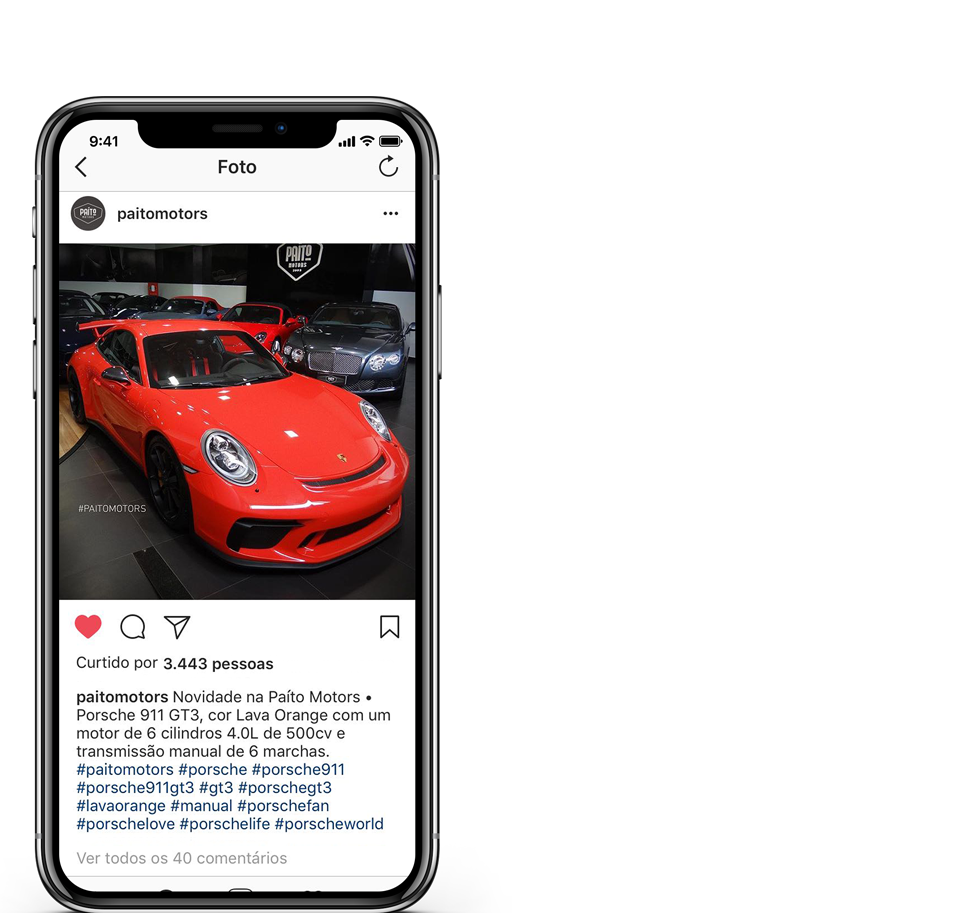
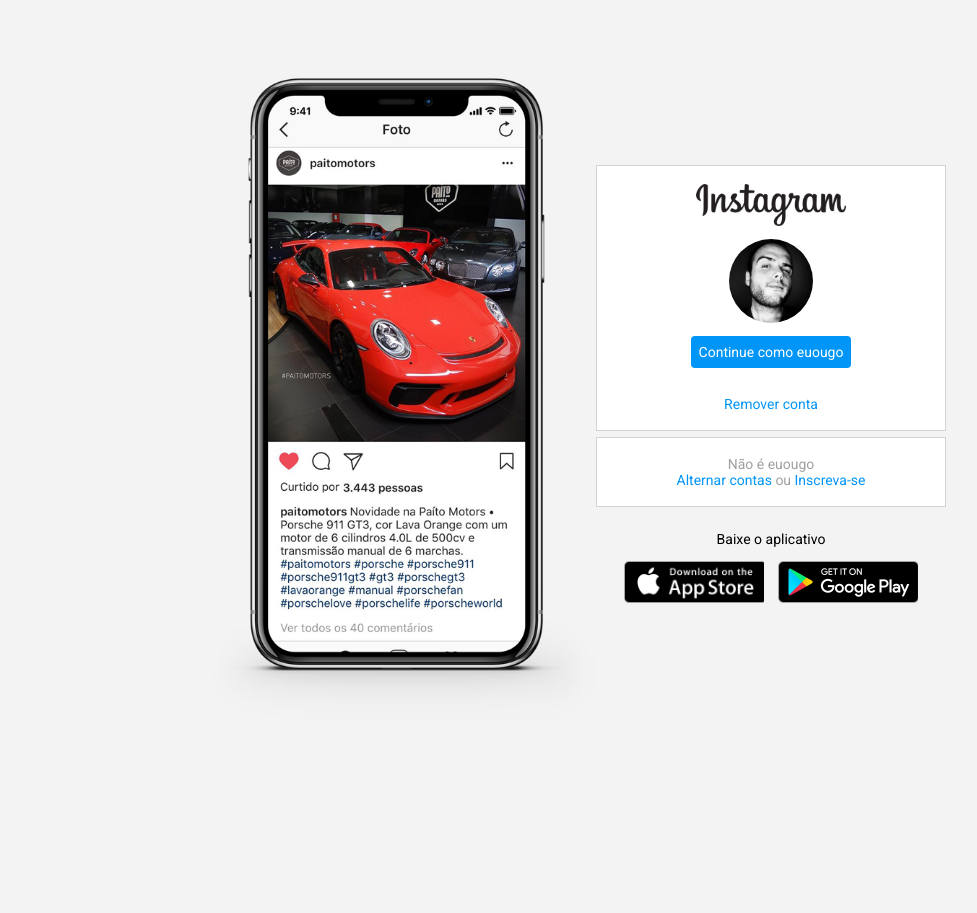
Before and after one commit to euougo/instagram-dio, a plain HTML site: page index.html in a window 1280 px wide. Shown: the top 913 px of the page, without its empty margins (61-1038 px from the left). After the commit the page ends 800 px from the top, so only its background shows below. Drawn offline with Linux system fonts and the light colour scheme.

Commit message:
first version complete

```diff
--- a/css/style.css
+++ b/css/style.css
@@ -0,0 +1,159 @@
+* {
+    padding: 0;
+    margin: 0;
+    box-sizing: border-box;
+    text-decoration: none;
+    font-family: 'Roboto', sans-serif;
+    font-size: 14px;
+}
+
+body {
+    width: 100%;
+    min-height: 100vh;
+    background-color: rgb(243,243,243);
+    margin: 0;
+    padding: 0;
+    display: flex;
+    justify-content: center;
+}
+
+.instagram-wrapper {
+    display: flex;
+    align-items: center;
+    justify-content: center;
+    width: 60%;
+    height: 100vh;
+}
+
+.instagram-phone {
+    display: flex;
+    align-items: center;
+    justify-content: center;
+    width: 50%;
+}
+
+.instagram-phone img {
+    height: 55rem;
+}
+
+.instagram-continue {
+    display: flex;
+    align-items: center;
+    justify-content: space-around;
+    flex-direction: column;
+    width: 50%;
+    max-width: 350px;
+    min-height: 34rem;
+}
+
+.group {
+    display: flex;
+    justify-content: space-between;
+    align-items: center;
+    flex-direction: column;
+    background-color: #ffffff;
+    width: 100%;
+    padding: 1.3rem 0;
+    border: 1px solid lightgray;
+}
+
+.group:nth-child(1) {
+    min-height: 19rem;
+}
+
+.instagram-logo {
+    height: 3rem;
+}
+
+.instagram-profile-photo {
+    display: flex;
+    justify-content: center;
+    align-items: center;
+    border-radius: 50%;
+    overflow: hidden;
+}
+
+.instagram-profile-photo img {
+    height: 6rem;
+}
+
+.instagram-login {
+    background-color: #0095f6;
+    color: #ffffff;
+    padding: 8px;
+    border-radius: 4px;
+}
+
+.instagram-logout {
+    color: #0095f6;
+    margin-top: 1rem;
+}
+
+.not-account {
+    color: rgb(160,160,160);
+}
+
+.link-blue {
+    color: #0095f6;
+}
+
+.get-the-app {
+    display: flex;
+    flex-direction: column;
+    align-items: center;
+    justify-content: center;
+    width: 100%;
+    padding: 1.3rem 0;
+}
+
+.download {
+    display: flex;
+    width: 100%;
+    justify-content: space-evenly;
+    align-items: center;
+    padding: 1rem;
+}
+
+.app-download {
+    height: 3rem;
+    width: 10rem;
+    background-size: cover;
+}
+
+.app-download:nth-child(1) {
+    background-image: url('../img/apple-button.png');
+}
+
+.app-download:nth-child(2) {
+    background-image: url('../img/googleplay-button.png');
+}
+
+/* Tablet */
+@media (max-width: 1024px) {
+    .instagram-wrapper {
+        width: 90%;
+    }
+}
+
+/* Phone */
+@media (max-width: 650px) {
+    body {
+        background-color: #ffffff;
+    }
+
+    .instagram-wrapper {
+        width: 90%;
+    }
+
+    .instagram-phone {
+        display: none;
+    }
+
+    .instagram-continue {
+        width: 100%;
+    }
+
+    .group {
+        border: 1px solid transparent;
+    }
+}
--- a/index.html
+++ b/index.html
@@ -5,10 +5,12 @@
     <meta http-equiv="X-UA-Compatible" content="IE=edge">
     <meta name="viewport" content="width=device-width, initial-scale=1.0">
     <link rel="stylesheet" href="css/style.css">
+    <link rel="preconnect" href="https://fonts.gstatic.com">
+<link href="https://fonts.googleapis.com/css2?family=Roboto:wght@300;400&display=swap" rel="stylesheet">
     <title>Instagram - DIO</title>
 </head>
 <body>
-    <di class="instagram-wrapper">
+    <div class="instagram-wrapper">
         <div class="instagram-phone">
             <img src="./img/instagram-celular.png" alt="Instagram in a Phone">
         </div>
@@ -16,14 +18,31 @@
         <div class="instagram-continue">
             <div class="group">
                 <img src="./img/instagram-logo.png" alt="Instagram Logo" class="instagram-logo">
-                <div class="profile-photo">
+                <div class="instagram-profile-photo">
                     <img src="./img/instagram-perfil.jpg" alt="Instagram Profile Photo">
                 </div>
                 <a href="#" class="instagram-login">Continue como euougo</a>
                 <a href="#" class="instagram-logout">Remover conta</a>
             </div>
+
+            <div class="group">
+                <p class="not-account">Não é euougo</p>
+                <p class="not-account">
+                    <span class="link-blue">Alternar contas</span>
+                    ou
+                    <span class="link-blue">Inscreva-se</span>
+                </p>
+            </div>
+
+            <div class="get-the-app">
+                <p class="get-app">Baixe o aplicativo</p>
+                <div class="download">
+                    <a href="#" class="app-download"></a>
+                    <a href="#" class="app-download"></a>
+                </div>
+            </div>
         </div>
-    </di>
+    </div>
 
     <script src="js/scripts.js"></script>
 </body>
```
